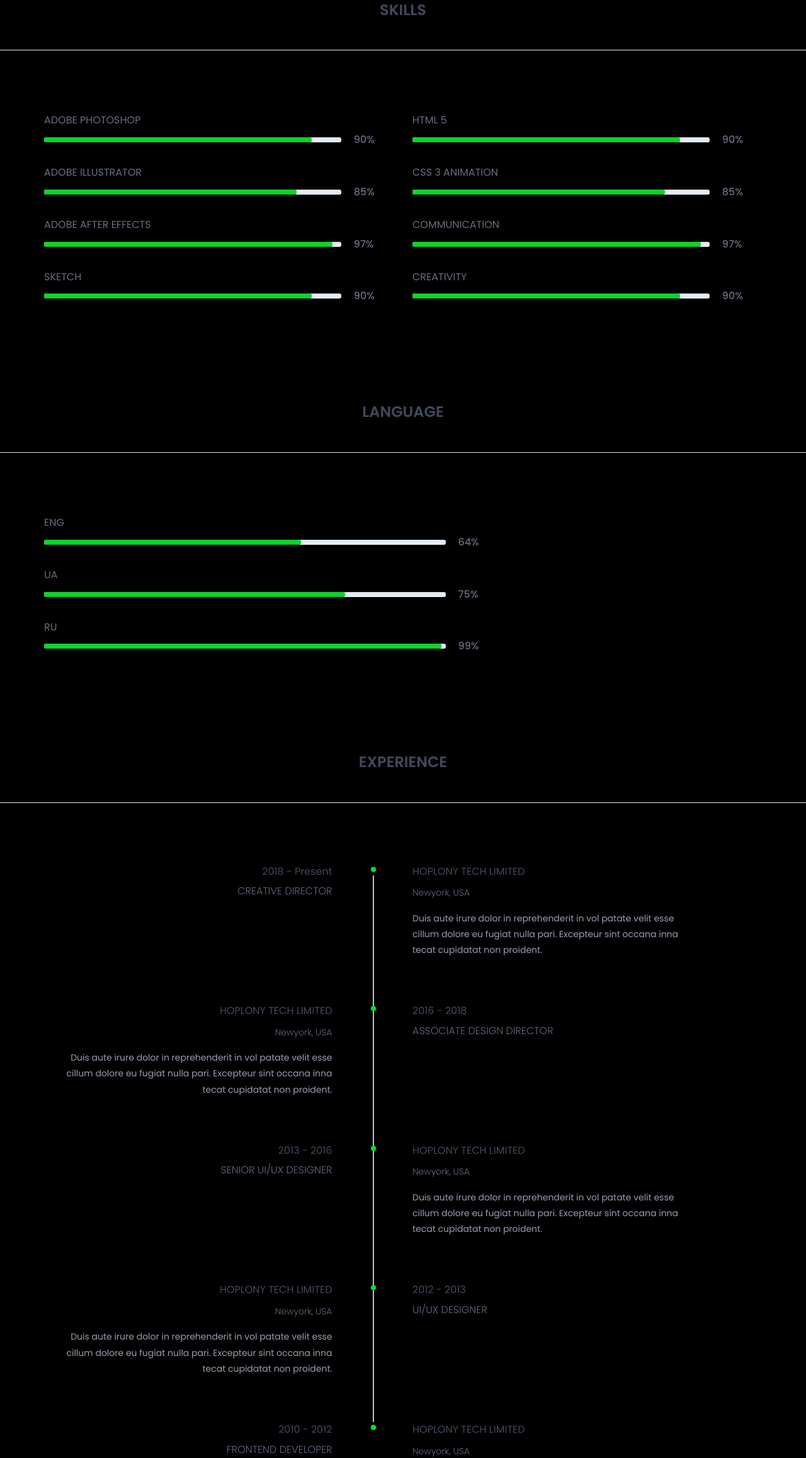
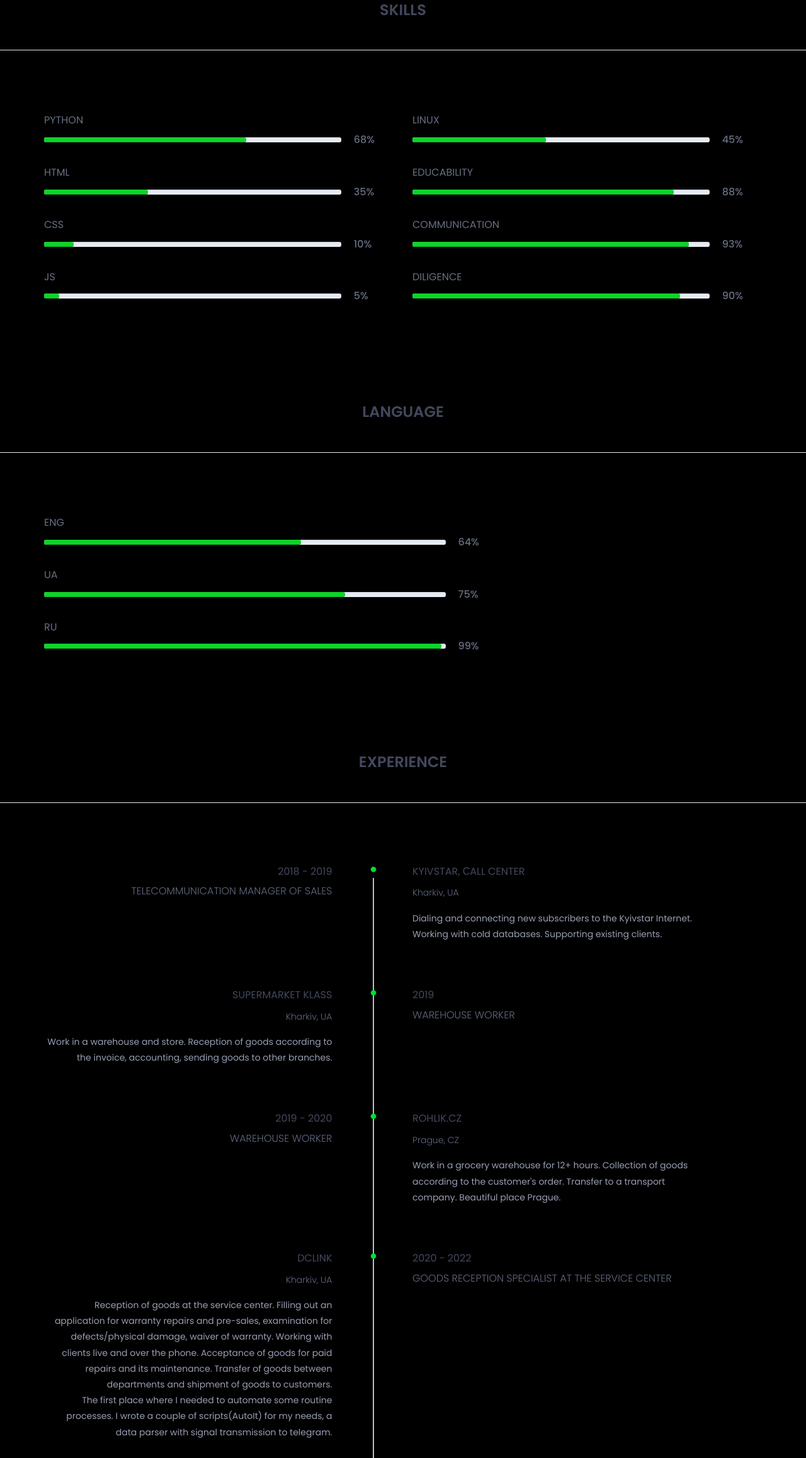
Before and after one commit to qt333/personal_page, a plain HTML site: page templates/index.html in a window 1280 px wide. Shown: the part 2958-5273 px from the top of the page at 63% size. Drawn offline with nearby package versions, Linux system fonts and the light colour scheme; files that its build step writes are made by us from their sources; files whose address does not match are found by name.

Commit message:
add info to experience

```diff
--- a/templates/index.html
+++ b/templates/index.html
@@ -314,47 +314,47 @@ application of engineering principles and design concepts in medicine and biolog
 							<div class="col-md-6">
 								<div class="single-skill-content">
 									<div class="barWrapper">
-										<span class="progressText">adobe photoshop</span>
+										<span class="progressText">python</span>
 										<div class="single-progress-txt">
 											<div class="progress ">
-												<div class="progress-bar" role="progressbar" aria-valuenow="90" aria-valuemin="10" aria-valuemax="100" style="">
+												<div class="progress-bar" role="progressbar" aria-valuenow="68" aria-valuemin="10" aria-valuemax="100" style="">
 
 												</div>
 											</div>
-											<h3>90%</h3>
+											<h3>68%</h3>
 										</div>
 									</div><!-- /.barWrapper -->
 									<div class="barWrapper">
-										<span class="progressText">adobe illustrator</span>
+										<span class="progressText">html</span>
 										<div class="single-progress-txt">
 											<div class="progress ">
-											   <div class="progress-bar" role="progressbar" aria-valuenow="85" aria-valuemin="10" aria-valuemax="100" style="">
+											   <div class="progress-bar" role="progressbar" aria-valuenow="35" aria-valuemin="10" aria-valuemax="100" style="">
 
 											   </div>
 											</div>
-											<h3>85%</h3>
+											<h3>35%</h3>
 										</div>
 									</div><!-- /.barWrapper -->
 									<div class="barWrapper">
-										<span class="progressText">adobe after effects</span>
+										<span class="progressText">css</span>
 										<div class="single-progress-txt">
 											<div class="progress ">
-											   <div class="progress-bar" role="progressbar" aria-valuenow="97" aria-valuemin="10" aria-valuemax="100" style="">
+											   <div class="progress-bar" role="progressbar" aria-valuenow="10" aria-valuemin="10" aria-valuemax="100" style="">
 
 											   </div>
 											</div>
-											<h3>97%</h3>
+											<h3>10%</h3>
 										</div>
 									</div><!-- /.barWrapper -->
 									<div class="barWrapper">
-										<span class="progressText">sketch</span>
+										<span class="progressText">js</span>
 										<div class="single-progress-txt">
 											<div class="progress ">
-											   <div class="progress-bar" role="progressbar" aria-valuenow="90" aria-valuemin="10" aria-valuemax="100" style="">
+											   <div class="progress-bar" role="progressbar" aria-valuenow="5" aria-valuemin="10" aria-valuemax="100" style="">
 
 											   </div>
 											</div>
-											<h3>90%</h3>
+											<h3>5%</h3>
 										</div>
 									</div><!-- /.barWrapper -->
 								</div>
@@ -362,40 +362,40 @@ application of engineering principles and design concepts in medicine and biolog
 							<div class="col-md-6">
 								<div class="single-skill-content">
 									<div class="barWrapper">
-										<span class="progressText">html 5</span>
+										<span class="progressText">linux</span>
 										<div class="single-progress-txt">
 											<div class="progress ">
-												<div class="progress-bar" role="progressbar" aria-valuenow="90" aria-valuemin="10" aria-valuemax="100" style="">
+												<div class="progress-bar" role="progressbar" aria-valuenow="45" aria-valuemin="10" aria-valuemax="100" style="">
 
 												</div>
 											</div>
-											<h3>90%</h3>
+											<h3>45%</h3>
 										</div>
 									</div><!-- /.barWrapper -->
 									<div class="barWrapper">
-										<span class="progressText">css 3 animation</span>
+										<span class="progressText">educability</span>
 										<div class="single-progress-txt">
 											<div class="progress ">
-											   <div class="progress-bar" role="progressbar" aria-valuenow="85" aria-valuemin="10" aria-valuemax="100" style="">
+											   <div class="progress-bar" role="progressbar" aria-valuenow="88" aria-valuemin="10" aria-valuemax="100" style="">
 
 											   </div>
 											</div>
-											<h3>85%</h3>
+											<h3>88%</h3>
 										</div>
 									</div><!-- /.barWrapper -->
 									<div class="barWrapper">
 										<span class="progressText">communication</span>
 										<div class="single-progress-txt">
 											<div class="progress ">
-											   <div class="progress-bar" role="progressbar" aria-valuenow="97" aria-valuemin="10" aria-valuemax="100" style="">
+											   <div class="progress-bar" role="progressbar" aria-valuenow="93" aria-valuemin="10" aria-valuemax="100" style="">
 
 											   </div>
 											</div>
-											<h3>97%</h3>
+											<h3>93%</h3>
 										</div>
 									</div><!-- /.barWrapper -->
 									<div class="barWrapper">
-										<span class="progressText"> creativity</span>
+										<span class="progressText">diligence</span>
 										<div class="single-progress-txt">
 											<div class="progress ">
 											   <div class="progress-bar" role="progressbar" aria-valuenow="90" aria-valuemin="10" aria-valuemax="100" style="">
@@ -480,8 +480,8 @@ application of engineering principles and design concepts in medicine and biolog
 										<div class="row">
 											<div class="col-md-5">
 												<div class="experience-time text-right">
-													<h2>2018 - Present</h2>
-													<h3>creative director</h3>
+													<h2>2018 - 2019</h2>
+													<h3>telecommunication manager of sales</h3>
 												</div><!--/.experience-time-->
 											</div><!--/.col-->
 											<div class="col-md-offset-1 col-md-5">
@@ -489,11 +489,11 @@ application of engineering principles and design concepts in medicine and biolog
 													<div class="timeline-content">
 														<h4 class="title">
 															<span><i class="fa fa-circle" aria-hidden="true"></i></span>
-															hoplony tech limited
+															kyivstar, сall center
 														</h4>
-														<h5>newyork, USA</h5>
+														<h5>kharkiv, UA</h5>
 														<p class="description">
-															Duis aute irure dolor in reprehenderit in vol patate velit esse cillum dolore eu fugiat nulla pari. Excepteur sint occana inna tecat cupidatat non proident.
+															Dialing and connecting new subscribers to the Kyivstar Internet. Working with cold databases. Supporting existing clients.
 														</p>
 													</div><!--/.timeline-content-->
 												</div><!--/.timeline-->
@@ -509,20 +509,19 @@ application of engineering principles and design concepts in medicine and biolog
 												<div class="experience-time">
 													<h2>
 														<span><i class="fa fa-circle" aria-hidden="true"></i></span>
-														2016 - 2018
 													</h2>
-													<h3>associate design director</h3>
+													<h3></h3>
 												</div><!--/.experience-time-->
 											</div><!--/.col-->
 											<div class="col-md-5">
 												<div class="timeline">
 													<div class="timeline-content text-right">
 														<h4 class="title">
-															hoplony tech limited
+															supermarket klass
 														</h4>
-														<h5>newyork, USA</h5>
+														<h5>kharkiv, UA</h5>
 														<p class="description">
-															Duis aute irure dolor in reprehenderit in vol patate velit esse cillum dolore eu fugiat nulla pari. Excepteur sint occana inna tecat cupidatat non proident.
+															Work in a warehouse and store. Reception of goods according to the invoice, accounting, sending goods to other branches.
 														</p>
 													</div><!--/.timeline-content-->
 												</div><!--/.timeline-->
@@ -531,9 +530,9 @@ application of engineering principles and design concepts in medicine and biolog
 												<div class="experience-time">
 													<h2>
 														<span><i class="fa fa-circle" aria-hidden="true"></i></span>
-														2016 - 2018
+														2019
 													</h2>
-													<h3>associate design director</h3>
+													<h3>warehouse worker</h3>
 												</div><!--/.experience-time-->
 											</div><!--/.col-->
 										</div>
@@ -545,8 +544,8 @@ application of engineering principles and design concepts in medicine and biolog
 										<div class="row">
 											<div class="col-md-5">
 												<div class="experience-time text-right">
-													<h2>2013 - 2016</h2>
-													<h3>senior UI/UX designer</h3>
+													<h2>2019 - 2020</h2>
+													<h3>warehouse worker</h3>
 												</div><!--/.experience-time-->
 											</div><!--/.col-->
 											<div class="col-md-offset-1 col-md-5">
@@ -554,11 +553,11 @@ application of engineering principles and design concepts in medicine and biolog
 													<div class="timeline-content">
 														<h4 class="title">
 															<span><i class="fa fa-circle" aria-hidden="true"></i></span>
-															hoplony tech limited
+															rohlik.cz
 														</h4>
-														<h5>newyork, USA</h5>
+														<h5>prague, CZ</h5>
 														<p class="description">
-															Duis aute irure dolor in reprehenderit in vol patate velit esse cillum dolore eu fugiat nulla pari. Excepteur sint occana inna tecat cupidatat non proident.
+															Work in a grocery warehouse for 12+ hours. Collection of goods according to the customer's order. Transfer to a transport company. Beautiful place Prague.
 														</p>
 													</div><!--/.timeline-content-->
 												</div><!--/.timeline-->
@@ -574,7 +573,7 @@ application of engineering principles and design concepts in medicine and biolog
 												<div class="experience-time">
 													<h2>
 														<span><i class="fa fa-circle" aria-hidden="true"></i></span>
-														2012 - 2013
+														2020 - 2022
 													</h2>
 													<h3>UI/UX designer</h3>
 												</div><!--/.experience-time-->
@@ -583,11 +582,12 @@ application of engineering principles and design concepts in medicine and biolog
 												<div class="timeline">
 													<div class="timeline-content text-right">
 														<h4 class="title">
-															hoplony tech limited
+															DCLink
 														</h4>
-														<h5>newyork, USA</h5>
+														<h5>kharkiv, UA</h5>
 														<p class="description">
-															Duis aute irure dolor in reprehenderit in vol patate velit esse cillum dolore eu fugiat nulla pari. Excepteur sint occana inna tecat cupidatat non proident.
+															Reception of goods at the service center. Filling out an application for warranty repairs and pre-sales, examination for defects/physical damage, waiver of warranty. Working with clients live and over the phone. Acceptance of goods for paid repairs and its maintenance. Transfer of goods between departments and shipment of goods to customers. <br>
+															The first place where I needed to automate some routine processes. I wrote a couple of scripts(AutoIt) for my needs, a data parser with signal transmission to telegram.
 														</p>
 													</div><!--/.timeline-content-->
 												</div><!--/.timeline-->
@@ -596,9 +596,9 @@ application of engineering principles and design concepts in medicine and biolog
 												<div class="experience-time">
 													<h2>
 														<span><i class="fa fa-circle" aria-hidden="true"></i></span>
-														2012 - 2013
+														2020 - 2022
 													</h2>
-													<h3>UI/UX designer</h3>
+													<h3>Goods reception specialist at the service center</h3>
 												</div><!--/.experience-time-->
 											</div><!--/.col-->
 										</div>
@@ -610,8 +610,8 @@ application of engineering principles and design concepts in medicine and biolog
 										<div class="row">
 											<div class="col-md-5">
 												<div class="experience-time text-right">
-													<h2>2010 - 2012</h2>
-													<h3>frontend developer</h3>
+													<h2>2022 - Present</h2>
+													<h3>python developer / trading / p2p </h3>
 												</div><!--/.experience-time-->
 											</div><!--/.col-->
 											<div class="col-md-offset-1 col-md-5">
@@ -619,11 +619,11 @@ application of engineering principles and design concepts in medicine and biolog
 													<div class="timeline-content">
 														<h4 class="title">
 															<span><i class="fa fa-circle" aria-hidden="true"></i></span>
-															hoplony tech limited
+
 														</h4>
-														<h5>newyork, USA</h5>
+														<h5>kharkiv, UA</h5>
 														<p class="description">
-															Duis aute irure dolor in reprehenderit in vol patate velit esse cillum dolore eu fugiat nulla pari. Excepteur sint occana inna tecat cupidatat non proident.
+															Futures and P2P trading. After getting acquainted with cryptocurrency and the trading process, I became interested in how this could be automated and simplified. Then Python came to the rescue and I completely immersed myself in it, began to get acquainted with the exchange API, connect to sockets and store the whole thing in a database. Write signal scripts in telegram, visualize the received information. Thus, I became interested in Python and already began to study other areas, such as data parsing, emulation in the browser and scripts, creating websites and applications, running them on servers.
 														</p>
 													</div><!--/.timeline-content-->
 												</div><!--/.timeline-->
```
